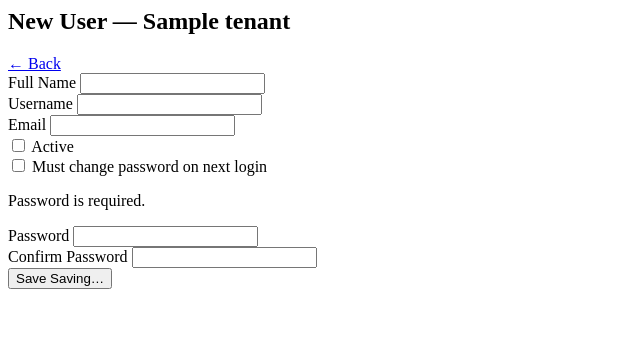
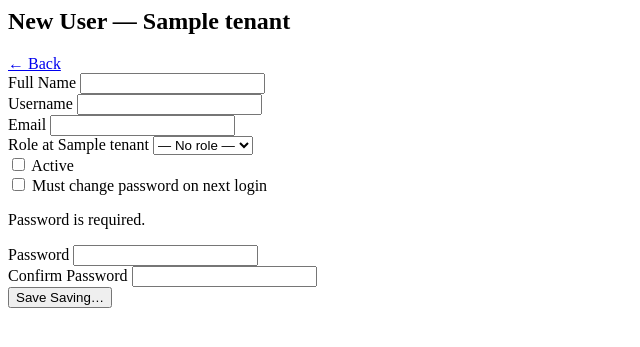
Before and after one commit to coolfiger/TTMed, a Laravel app: template resources/views/livewire/platform/tenants/tenant-user-form.blade.php in a window 1280 px wide. Shown: the top 347 px of the page, without its empty margins (0-640 px from the left). Run offline with Laravel 12, Linux system fonts and the light colour scheme; the template is opened without the code that fills it: most values are stand-ins (such as "Sample title", 1, 10 or a date in 2020); some libraries are stand-ins or nearby versions.

Commit message:
Platform: user-centre relationship management
- TenantShow: users table shows roles, permissions count, admin badge
- TenantUserForm: role dropdown (tenant roles), other-centre memberships panel grouped by email
- MedicalCentreUserList: grouped by email — one card per person showing all centre memberships with role, username, status and edit link per centre

Co-Authored-By: Claude Sonnet 4.6 <noreply@anthropic.com>
Claude-Session: https://claude.ai/code/session_01RaniEiwTj6YJ6yBsPSeRJE

```diff
--- a/app/Livewire/Platform/Tenants/TenantUserForm.php
+++ b/app/Livewire/Platform/Tenants/TenantUserForm.php
@@ -3,6 +3,7 @@
 namespace App\Livewire\Platform\Tenants;
 
 use App\Models\Platform\Tenant;
+use App\Models\Tenant\Role as TenantRole;
 use App\Models\Tenant\User as TenantUser;
 use App\Tenancy\TenantDatabaseManager;
 use Illuminate\Support\Facades\Hash;
@@ -23,6 +24,7 @@ class TenantUserForm extends Component
     public bool   $must_change_password = true;
     public string $password  = '';
     public string $password_confirmation = '';
+    public ?int   $roleId    = null;
 
     public bool $isEdit = false;
 
@@ -32,13 +34,14 @@ class TenantUserForm extends Component
         $dbManager->connect($this->tenant);
 
         if ($userId) {
-            $this->tenantUser = TenantUser::on('tenant')->findOrFail($userId);
+            $this->tenantUser = TenantUser::on('tenant')->with('roles')->findOrFail($userId);
             $this->isEdit     = true;
             $this->name       = $this->tenantUser->name;
             $this->username   = $this->tenantUser->username;
             $this->email      = $this->tenantUser->email;
             $this->is_active  = $this->tenantUser->is_active;
             $this->must_change_password = $this->tenantUser->must_change_password;
+            $this->roleId     = $this->tenantUser->roles->first()?->id;
         }
     }
 
@@ -54,6 +57,7 @@ class TenantUserForm extends Component
             'username'  => ['required', 'string', 'max:50', 'alpha_dash', $uniqueUsername],
             'email'     => ['required', 'email', 'max:150', $uniqueEmail],
             'is_active' => 'boolean',
+            'roleId'    => 'nullable|integer',
         ];
 
         if (! $this->isEdit || $this->password !== '') {
@@ -76,17 +80,58 @@ class TenantUserForm extends Component
 
         if ($this->isEdit) {
             $this->tenantUser->update($data);
+            if ($this->roleId) {
+                $this->tenantUser->roles()->sync([$this->roleId]);
+            } else {
+                $this->tenantUser->roles()->detach();
+            }
             session()->flash('message', 'User updated.');
         } else {
-            TenantUser::on('tenant')->create($data);
+            $newUser = TenantUser::on('tenant')->create($data);
+            if ($this->roleId) {
+                $newUser->roles()->attach($this->roleId);
+            }
             session()->flash('message', 'User created.');
         }
 
-        $this->redirectRoute('platform.tenants.show', $this->tenant->uuid);
+        $this->redirectRoute('platform.tenants.show', ['uuid' => $this->tenant->uuid]);
     }
 
-    public function render(): \Illuminate\View\View
+    public function render(TenantDatabaseManager $dbManager): \Illuminate\View\View
     {
-        return view('livewire.platform.tenants.tenant-user-form');
+        $dbManager->connect($this->tenant);
+        $roles = TenantRole::on('tenant')->orderBy('name')->get();
+
+        // Find this person's other centre memberships (by email)
+        $otherCentres = collect();
+        if ($this->isEdit && $this->email) {
+            $allTenants = Tenant::whereIn('status', ['active', 'trial'])
+                ->where('id', '!=', $this->tenant->id)
+                ->get();
+
+            foreach ($allTenants as $otherTenant) {
+                try {
+                    $dbManager->connect($otherTenant);
+                    $match = TenantUser::on('tenant')
+                        ->with('roles')
+                        ->where('email', $this->tenantUser->email)
+                        ->first();
+
+                    if ($match) {
+                        $otherCentres->push([
+                            'tenant' => $otherTenant,
+                            'user'   => $match,
+                        ]);
+                    }
+                } catch (\Throwable) {
+                    continue;
+                }
+            }
+
+            // Reconnect to this tenant for any subsequent queries
+            $dbManager->connect($this->tenant);
+        }
+
+        return view('livewire.platform.tenants.tenant-user-form', compact('roles', 'otherCentres'));
     }
 }
--- a/app/Livewire/Platform/Users/MedicalCentreUserList.php
+++ b/app/Livewire/Platform/Users/MedicalCentreUserList.php
@@ -5,6 +5,7 @@ namespace App\Livewire\Platform\Users;
 use App\Models\Platform\Tenant;
 use App\Models\Tenant\User as TenantUser;
 use App\Tenancy\TenantDatabaseManager;
+use Illuminate\Support\Collection;
 use Livewire\Attributes\Layout;
 use Livewire\Component;
 
@@ -17,45 +18,50 @@ class MedicalCentreUserList extends Component
     {
         $tenants = Tenant::whereIn('status', ['active', 'trial'])->orderBy('name')->get();
 
-        $users = collect();
+        // Collect every user record across all tenants, keyed by email
+        $byEmail = [];
 
         foreach ($tenants as $tenant) {
             try {
                 $dbManager->connect($tenant);
 
-                $query = TenantUser::on('tenant')
-                    ->with('roles')
-                    ->orderBy('name');
+                $query = TenantUser::on('tenant')->with('roles');
 
                 if ($this->search) {
-                    $query->where(function ($q) {
-                        $q->where('name', 'like', "%{$this->search}%")
-                          ->orWhere('username', 'like', "%{$this->search}%")
-                          ->orWhere('email', 'like', "%{$this->search}%");
+                    $term = $this->search;
+                    $query->where(function ($q) use ($term) {
+                        $q->where('name', 'like', "%{$term}%")
+                          ->orWhere('username', 'like', "%{$term}%")
+                          ->orWhere('email', 'like', "%{$term}%");
                     });
                 }
 
-                $tenantUsers = $query->get()->map(function ($u) use ($tenant) {
-                    $u->_tenant = $tenant;
-                    return $u;
-                });
+                foreach ($query->get() as $user) {
+                    $email = strtolower($user->email);
 
-                $users = $users->merge($tenantUsers);
+                    if (! isset($byEmail[$email])) {
+                        $byEmail[$email] = [
+                            'name'        => $user->name,
+                            'email'       => $user->email,
+                            'memberships' => [],
+                        ];
+                    }
+
+                    $byEmail[$email]['memberships'][] = [
+                        'tenant'   => $tenant,
+                        'user'     => $user,
+                    ];
+                }
             } catch (\Throwable) {
                 continue;
             }
         }
 
-        if ($this->search) {
-            $users = $users->filter(fn ($u) =>
-                str_contains(strtolower($u->name), strtolower($this->search)) ||
-                str_contains(strtolower($u->username), strtolower($this->search)) ||
-                str_contains(strtolower($u->email), strtolower($this->search))
-            );
-        }
+        // Sort by name
+        usort($byEmail, fn ($a, $b) => strcasecmp($a['name'], $b['name']));
 
         return view('livewire.platform.users.medical-centre-user-list', [
-            'users' => $users->sortBy('name')->values(),
+            'people' => $byEmail,
         ]);
     }
 }
--- a/resources/views/livewire/platform/tenants/tenant-user-form.blade.php
+++ b/resources/views/livewire/platform/tenants/tenant-user-form.blade.php
@@ -1,5 +1,5 @@
-<div class="max-w-lg">
-    <div class="flex items-center justify-between mb-6">
+<div class="max-w-2xl space-y-6">
+    <div class="flex items-center justify-between mb-2">
         <h2 class="text-base font-semibold text-slate-800">
             {{ $isEdit ? 'Edit User' : 'New User' }} — {{ $tenant->name }}
         </h2>
@@ -30,21 +30,35 @@
             @error('email') <p class="mt-1 text-xs text-red-600">{{ $message }}</p> @enderror
         </div>
 
-        <div class="flex items-center gap-3">
-            <input wire:model="is_active" id="is_active" type="checkbox" class="h-4 w-4 rounded border-slate-300">
-            <label for="is_active" class="text-sm font-medium text-slate-700">Active</label>
+        {{-- Role --}}
+        <div>
+            <label class="block text-sm font-medium text-slate-700 mb-1">Role at {{ $tenant->name }}</label>
+            <select wire:model="roleId"
+                class="block w-full rounded-md border border-slate-300 px-3 py-2 text-sm shadow-sm focus:border-slate-500 focus:outline-none @error('roleId') border-red-500 @enderror">
+                <option value="">— No role —</option>
+                @foreach($roles as $role)
+                    <option value="{{ $role->id }}">{{ $role->name }}</option>
+                @endforeach
+            </select>
+            @error('roleId') <p class="mt-1 text-xs text-red-600">{{ $message }}</p> @enderror
         </div>
 
-        <div class="flex items-center gap-3">
-            <input wire:model="must_change_password" id="must_change_password" type="checkbox" class="h-4 w-4 rounded border-slate-300">
-            <label for="must_change_password" class="text-sm font-medium text-slate-700">Must change password on next login</label>
+        <div class="flex items-center gap-6">
+            <div class="flex items-center gap-2">
+                <input wire:model="is_active" id="is_active" type="checkbox" class="h-4 w-4 rounded border-slate-300">
+                <label for="is_active" class="text-sm font-medium text-slate-700">Active</label>
+            </div>
+            <div class="flex items-center gap-2">
+                <input wire:model="must_change_password" id="must_change_password" type="checkbox" class="h-4 w-4 rounded border-slate-300">
+                <label for="must_change_password" class="text-sm font-medium text-slate-700">Must change password on next login</label>
+            </div>
         </div>
 
         <div class="pt-2 border-t border-slate-100">
             <p class="text-xs text-slate-500 mb-4">
                 {{ $isEdit ? 'Leave blank to keep the current password.' : 'Password is required.' }}
             </p>
-            <div class="space-y-4">
+            <div class="grid grid-cols-2 gap-4">
                 <div>
                     <label class="block text-sm font-medium text-slate-700 mb-1">{{ $isEdit ? 'New Password' : 'Password' }}</label>
                     <input wire:model="password" type="password" autocomplete="new-password"
@@ -68,4 +82,53 @@
             </button>
         </div>
     </form>
+
+    {{-- Other centre memberships --}}
+    @if($isEdit)
+    <div class="bg-white rounded-lg border border-slate-200">
+        <div class="px-6 py-4 border-b border-slate-100">
+            <h3 class="text-sm font-semibold text-slate-800">Other Medical Centre Memberships</h3>
+            <p class="text-xs text-slate-500 mt-0.5">Other centres where a user with this email address exists.</p>
+        </div>
+        @if($otherCentres->isNotEmpty())
+        <table class="min-w-full divide-y divide-slate-100">
+            <thead>
+                <tr>
+                    <th class="px-6 py-3 text-left text-xs font-medium text-slate-500 uppercase">Centre</th>
+                    <th class="px-6 py-3 text-left text-xs font-medium text-slate-500 uppercase">Username at Centre</th>
+                    <th class="px-6 py-3 text-left text-xs font-medium text-slate-500 uppercase">Role</th>
+                    <th class="px-6 py-3 text-left text-xs font-medium text-slate-500 uppercase">Status</th>
+                    <th class="px-6 py-3"></th>
+                </tr>
+            </thead>
+            <tbody class="divide-y divide-slate-100">
+                @foreach($otherCentres as $membership)
+                <tr class="hover:bg-slate-50">
+                    <td class="px-6 py-3 text-sm font-medium text-slate-800">
+                        <a href="{{ route('platform.tenants.show', $membership['tenant']->uuid) }}" class="hover:underline">
+                            {{ $membership['tenant']->name }}
+                        </a>
+                    </td>
+                    <td class="px-6 py-3 text-sm font-mono text-slate-600">{{ $membership['user']->username }}</td>
+                    <td class="px-6 py-3 text-sm text-slate-600">
+                        {{ $membership['user']->roles->pluck('name')->join(', ') ?: '—' }}
+                    </td>
+                    <td class="px-6 py-3 text-sm">
+                        <span class="{{ $membership['user']->is_active ? 'text-green-600' : 'text-red-500' }}">
+                            {{ $membership['user']->is_active ? 'Active' : 'Inactive' }}
+                        </span>
+                    </td>
+                    <td class="px-6 py-3 text-right">
+                        <a href="{{ route('platform.tenants.users.edit', [$membership['tenant']->uuid, $membership['user']->id]) }}"
+                            class="text-xs text-slate-500 hover:text-slate-800">Edit</a>
+                    </td>
+                </tr>
+                @endforeach
+            </tbody>
+        </table>
+        @else
+        <p class="px-6 py-5 text-sm text-slate-400">This person is not registered at any other medical centre.</p>
+        @endif
+    </div>
+    @endif
 </div>
```
Also changed, not shown: resources/views/livewire/platform/tenants/tenant-show.blade.php (+19 -6 lines), resources/views/livewire/platform/users/medical-centre-user-list.blade.php (+40 -25 lines).
